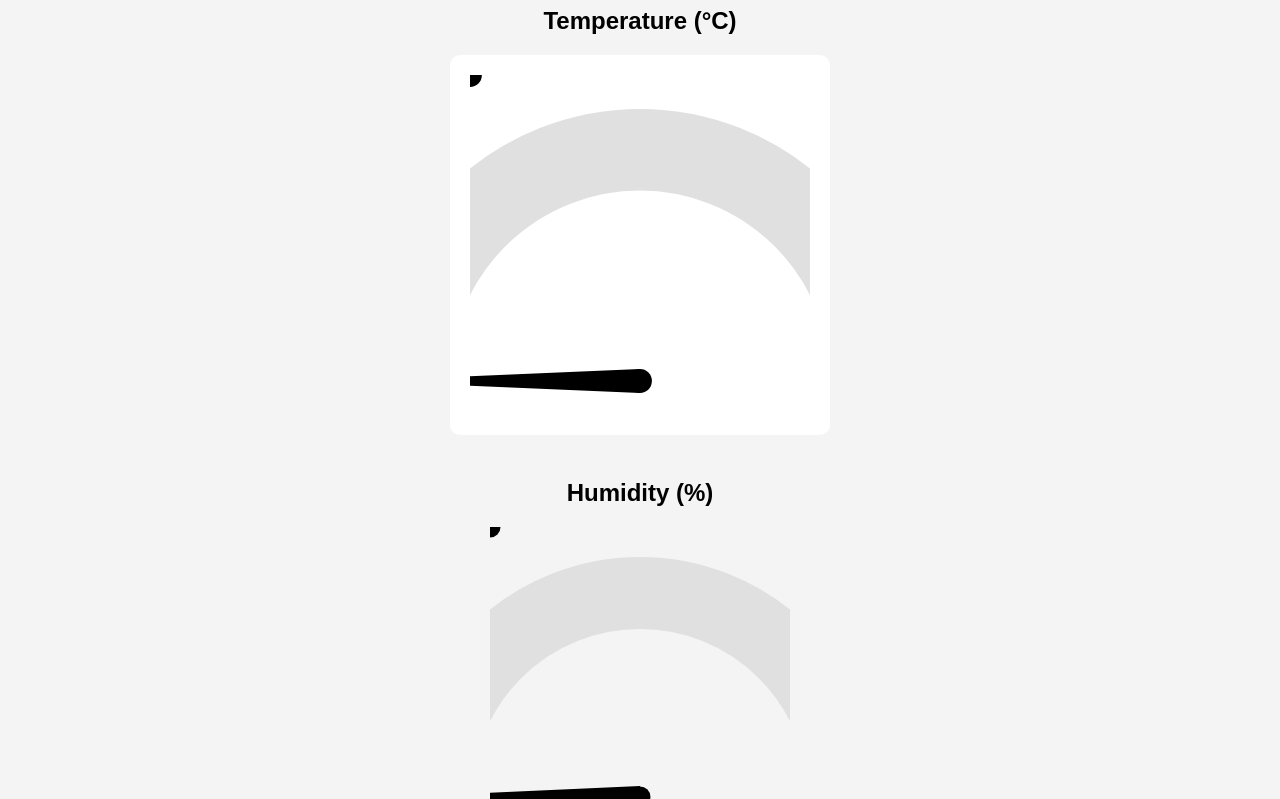
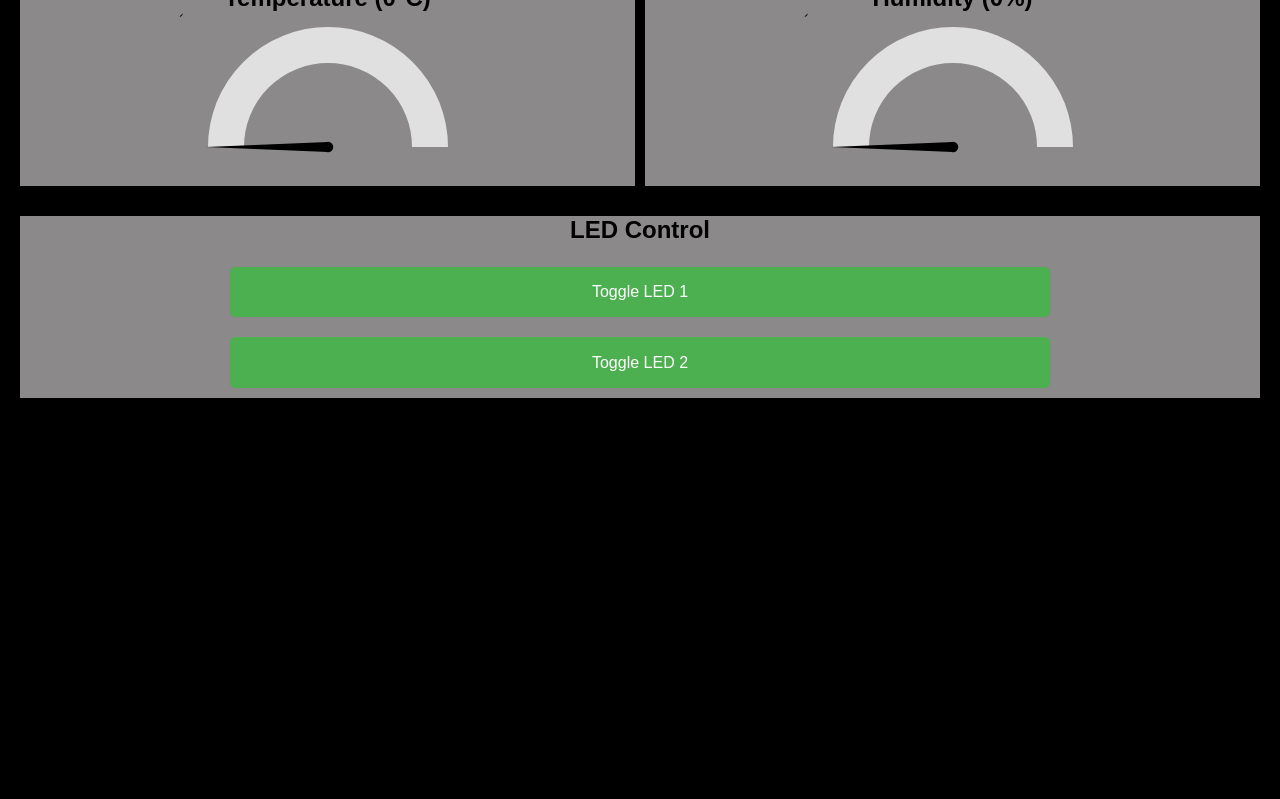
Before and after one commit to BassemHussien/Samsung-Project---IOT-Dashboard, a plain HTML site: page templates/index.html in a window 1280 px wide. Shown: the part 93-892 px from the top of the page. After the commit the page ends 800 px from the top, so only its background shows below. Drawn offline with Linux system fonts and the light colour scheme; no server answers.

Commit message:
All changes updated

```diff
--- a/static/script.js
+++ b/static/script.js
@@ -1,8 +1,26 @@
+let Led1 = document.getElementById('led1');
+let Led2 = document.getElementById('led2');
+
+// Function to toggle LED states
 function toggleLED(led) {
     fetch(`/toggle/${led}`)
         .then(response => response.json())
-        .then(data => {
-            alert(data.message);
+        .then(() => {
+            if (led === 'led1') {
+                // Toggle the background color of LED1 button
+                if (Led1.style.backgroundColor === "rgb(76, 175, 80)" || Led1.style.backgroundColor === "") {
+                    Led1.style.backgroundColor = 'red';  // Turn off LED1 (red)
+                } else {
+                    Led1.style.backgroundColor = '#4CAF50';  // Turn on LED1 (green)
+                }
+            } else if (led === 'led2') {
+                // Toggle the background color of LED2 button
+                if (Led2.style.backgroundColor === "rgb(76, 175, 80)" || Led2.style.backgroundColor === "") {
+                    Led2.style.backgroundColor = 'red';  // Turn off LED2 (red)
+                } else {
+                    Led2.style.backgroundColor = '#4CAF50';  // Turn on LED2 (green)
+                }
+            }
         });
 }
 
@@ -10,7 +28,8 @@ function updateTemperature() {
     fetch('/temperature')
         .then(response => response.json())
         .then(data => {
-            document.getElementById('temp-value').innerText = data.temperature;
+            console.log(data.temperature);
+            document.getElementById('temp-value').textContent = data.temperature;
         });
 }
 
--- a/static/style.css
+++ b/static/style.css
@@ -1,23 +1,66 @@
+*{
+    padding: 0;
+    margin: 0;
+    box-sizing: border-box;
+}
 body {
     font-family: Arial, sans-serif;
     background-color: #f4f4f4;
     text-align: center;
     margin: 0;
     padding: 20px;
+    width: 100vw;
+    height: 100vh;
+    background-color: black;
 }
 
 h1 {
     color: #333;
+    margin-bottom: 20px;
 }
+.container{
+    display: grid;
+    grid-template-rows: repeat(2, 1fr);
+    grid-template-columns: repeat(2, 1fr);
+    grid-template-areas:
+    "temp humidity"
+    "control control";
+    gap:10px;
+}
+
 
 #temperature-gauge {
     background-color: #fff;
     border-radius: 10px;
     display: inline-block;
-    padding: 20px;
+    padding: 0px;
     margin-bottom: 20px;
+    background-color: #00000000;
 }
-
+#humidity-gauge{
+    background-color: #fff;
+    border-radius: 10px;
+    display: inline-block;
+    padding: 0px;
+    margin-bottom: 20px;
+    background-color: #00000000;
+}
+.temp{
+    grid-area: temp;
+}
+.humidity{
+    grid-area: humidity;
+}
+.control{
+    display: grid;
+    grid-area: control;
+    background-color: rgb(139, 137, 137);
+    padding: 0 200px;
+}
+.temp,
+.humidity{
+    background-color: rgb(139, 137, 137);
+}
 #controls {
     margin-top: 20px;
 }
@@ -27,7 +70,7 @@ button {
     font-size: 16px;
     margin: 10px;
     cursor: pointer;
-    background-color: #4CAF50;
+    background-color: rgb(76, 175, 80);
     color: white;
     border: none;
     border-radius: 5px;
--- a/templates/index.html
+++ b/templates/index.html
@@ -9,22 +9,20 @@
 </head>
 <body>
     <h1>Smart City Monitoring System</h1>
-
-    <div id="gauges">
-        <div id="temperature-gauge-container">
-            <h2>Temperature (°C)</h2>
-            <canvas id="temperature-gauge" width="300" height="300"></canvas>
+    <div class='container'>
+        <div id="temperature-gauge-container" class="temp">
+            <h2>Temperature (<span id="temp-value">0</span>°C)</h2>
+            <canvas id="temperature-gauge" ></canvas>
         </div>
-        <div id="humidity-gauge-container">
-            <h2>Humidity (%)</h2>
-            <canvas id="humidity-gauge" width="300" height="300"></canvas>
+        <div id="humidity-gauge-container" class="humidity">
+            <h2>Humidity (<span id="humidity-value">0</span>%)</h2>
+            <canvas id="humidity-gauge" ></canvas>
         </div>
-    </div>
-
-    <div id="controls">
-        <h2>LED Control</h2>
-        <button onclick="toggleLED('led1')">Toggle LED 1</button>
-        <button onclick="toggleLED('led2')">Toggle LED 2</button>
+        <div id="controls" class="control">
+            <h2>LED Control</h2>
+            <button onclick="toggleLED('led1')" id="led1">Toggle LED 1</button>
+            <button onclick="toggleLED('led2')" id="led2">Toggle LED 2</button>
+        </div>
     </div>
 
     <script src="../static/script.js"></script>
```
